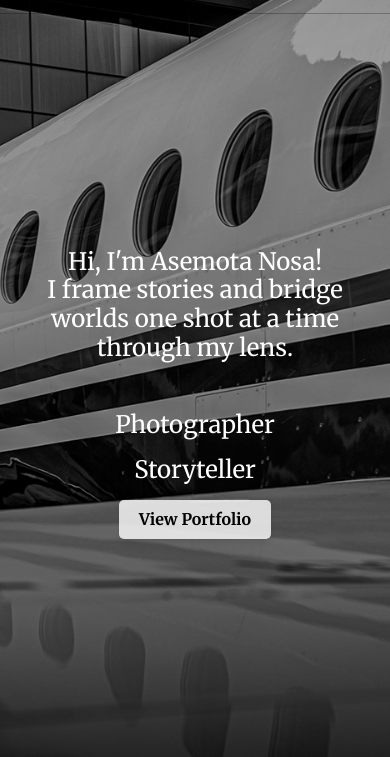
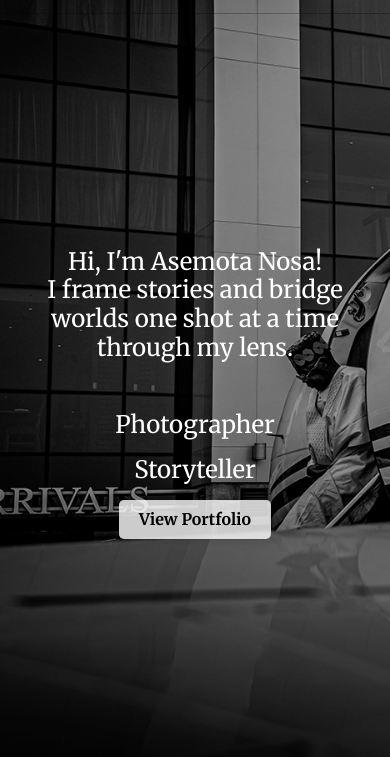
Before and after one commit to soggo/nosft, a plain HTML site: page index.html in a window 390 px wide. Shown: the part 87-844 px from the top of the page. Drawn offline with nearby package versions, Linux system fonts and the light colour scheme.

Commit message:
background image fix

```diff
--- a/style.css
+++ b/style.css
@@ -188,7 +188,11 @@ hr {
 @media (max-width: 768px) {
     body::before {
         height: 100vh;
+        background-image: url('images/background2.jpeg');
+        background-position: left center;
     }
+
+
 
     @keyframes zoomIn {
         0% {
```
